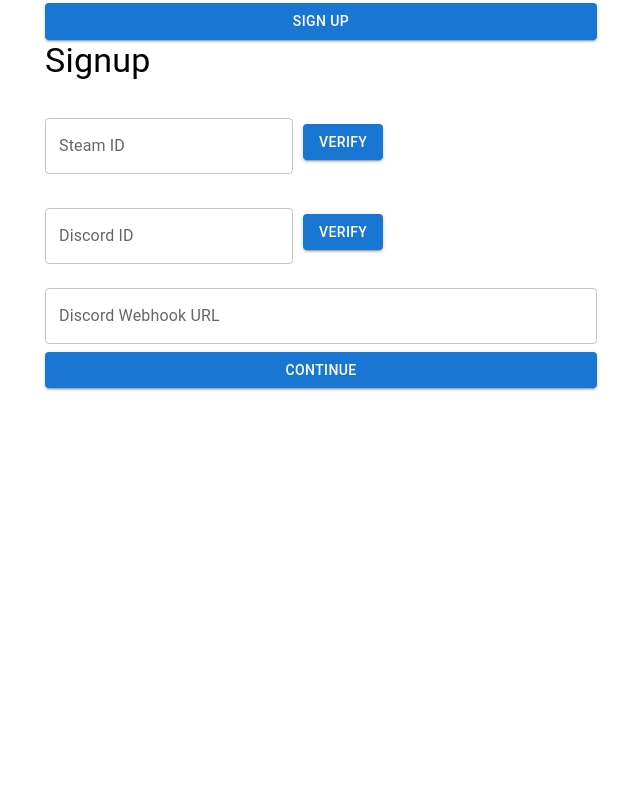
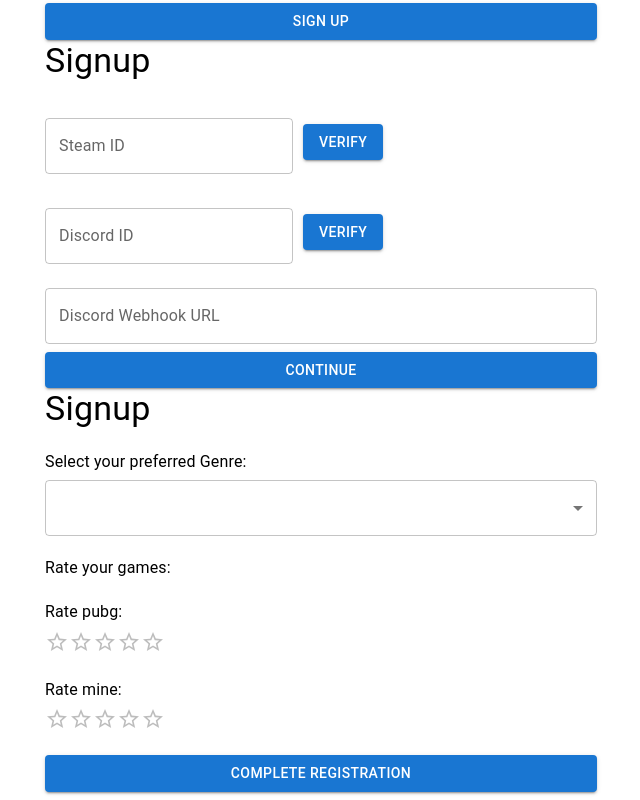
Before and after one commit to diyasanghvii/Game-Night-Recommendation-System, a React (Create React App) app in the folder frontend/: page /signup in a window 1280 px wide. Shown: the part 491-1291 px from the top of the page, without its empty margins (319-959 px from the left). Before the commit the page ends 887 px from the top, so only its background shows below. Built offline with nearby package versions, Linux system fonts and the light colour scheme; no server answers; the HTML template or start-up script is replaced by a standard one.

Commit message:
Tested atleast one verify btn and handling of both STEAM and DiscordID.Also moved to "Componenets" folder

```diff
--- /dev/null
+++ b/frontend/src/Components/Signup3/Signup3.js
@@ -0,0 +1,88 @@
+import React, { useState } from "react";
+import { Container, Select, MenuItem, Box, Rating } from "@mui/material";
+import Btn from "../Button/Btn";
+import Text from "../Typography/Text";
+import ErrorMessage from "../ErrorMessage/ErrorMessage";
+
+const Signup3 = () => {
+  const [selectedGenres, setSelectedGenres] = useState([]);
+  const [error, setError] = useState("");
+  const [games, setGames] = useState([
+    { name: "pubg", rating: null },
+    { name: "mine", rating: null }
+  ]);
+
+  const handleGenreSelection = (event) => {
+    setSelectedGenres(event.target.value);
+  };
+
+  const handleRatingChange = (event, index) => {
+    const updatedGames = [...games];
+    updatedGames[index].rating = event.target.value;
+    setGames(updatedGames);
+  };
+
+  const handleSignup = () => {
+    if (selectedGenres.length < 5) {
+      setError("Please select at least 5 genres.");
+      return;
+    }
+    console.log("Selected Genres:", selectedGenres);
+    console.log("Game Ratings:", games);
+  };
+
+  return (
+    <Container maxWidth="sm">
+      <Text variant="h4" gutterBottom={true} label={"Signup"} />
+
+      {error && <ErrorMessage message={error} />}
+
+      <Box style={{ maxWidth: "700px", margin: "auto", marginTop: "20px", marginBottom: "20px" }}>
+        <Text variant="body1" gutterBottom={true} label={"Select your preferred Genre:"} />
+        <Select
+          multiple
+          value={selectedGenres}
+          onChange={handleGenreSelection}
+          fullWidth
+        >
+          <MenuItem value="action">Action</MenuItem>
+          <MenuItem value="adventure">Adventure</MenuItem>
+          <MenuItem value="comedy">Comedy</MenuItem>
+          <MenuItem value="drama">Drama</MenuItem>
+          <MenuItem value="fantasy">Fantasy</MenuItem>
+          <MenuItem value="horror">Horror</MenuItem>
+          <MenuItem value="mystery">Mystery</MenuItem>
+          <MenuItem value="romance">Romance</MenuItem>
+          <MenuItem value="science_fiction">Science Fiction</MenuItem>
+          <MenuItem value="thriller">Thriller</MenuItem>
+        </Select>
+      </Box>
+
+      <Box style={{ marginBottom: "20px" }}>
+        <Text
+          variant="body1"
+          gutterBottom={true}
+          label={"Rate your games:"}
+          style={{ marginRight: "20px" }}
+        />
+      </Box>
+
+      {games.map((game, index) => (
+        <Box key={index} style={{ marginBottom: "20px" }}>
+          <Text variant="body1" gutterBottom={true} label={`Rate ${game.name}:`} style={{ marginRight: "20px" }} />
+          <Rating
+            name={`rating-${index}`}
+            value={game.rating}
+            precision={0.5}
+            onChange={(event) => handleRatingChange(event, index)}
+            max={5}
+          />
+        </Box>
+      ))}
+
+      <Btn fullWidth={true} label={"Complete Registration"} onClick={handleSignup} />
+    </Container>
+  );
+};
+
+export default Signup3;
--- a/frontend/src/Pages/SignUp.js
+++ b/frontend/src/Pages/SignUp.js
@@ -2,6 +2,7 @@
 import { useNavigate } from "react-router-dom";
 import SignUp1 from "../Components/Signup1/Signup1";
 import Signup2 from "../Components/Signup2/Signup2";
+import Signup3 from "../Components/Signup3/Signup3";
 
 
 const SignUp = () => {
@@ -20,6 +21,7 @@
       <h3>Add Your Signup Page Here</h3>
       <SignUp1 />
       <Signup2 />
+      <Signup3/>
     </div>
   );
 };
```
Also changed, not shown: 1 other file (tests, documents, lock files or other folders).
